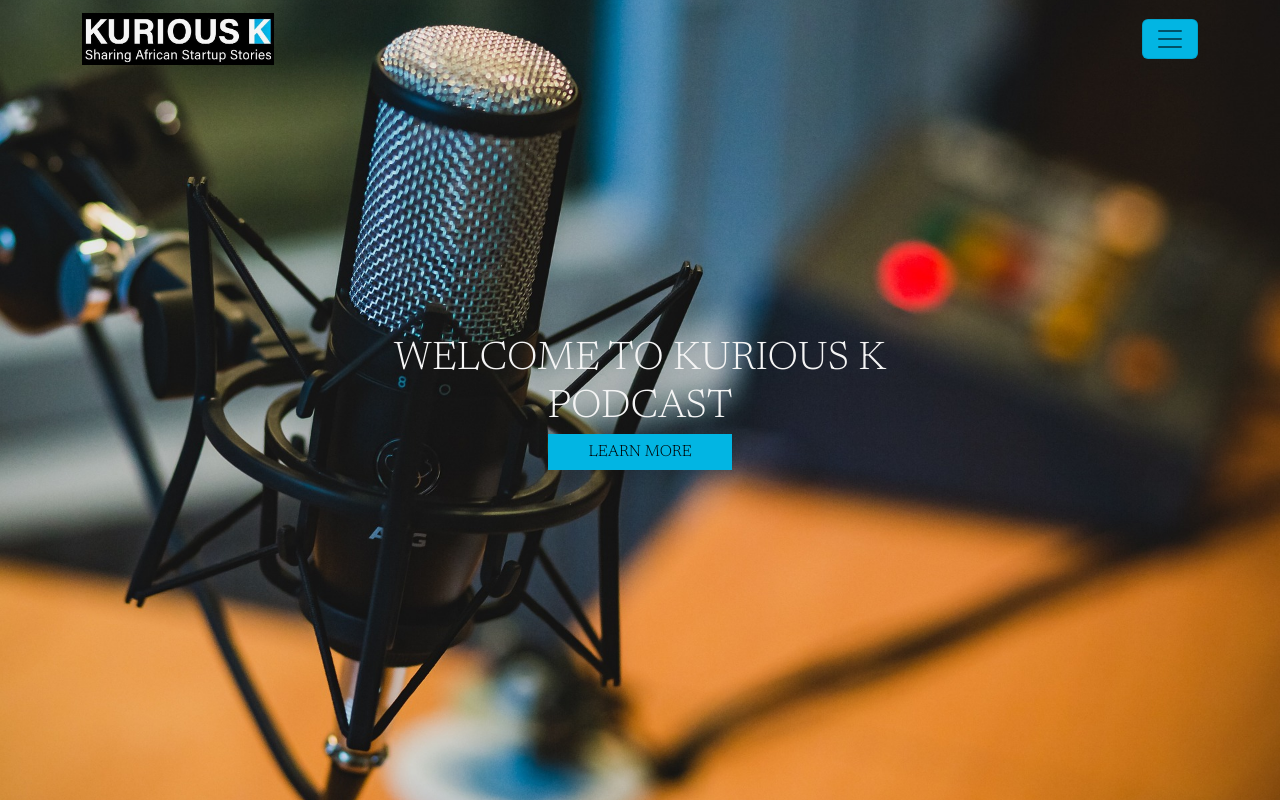
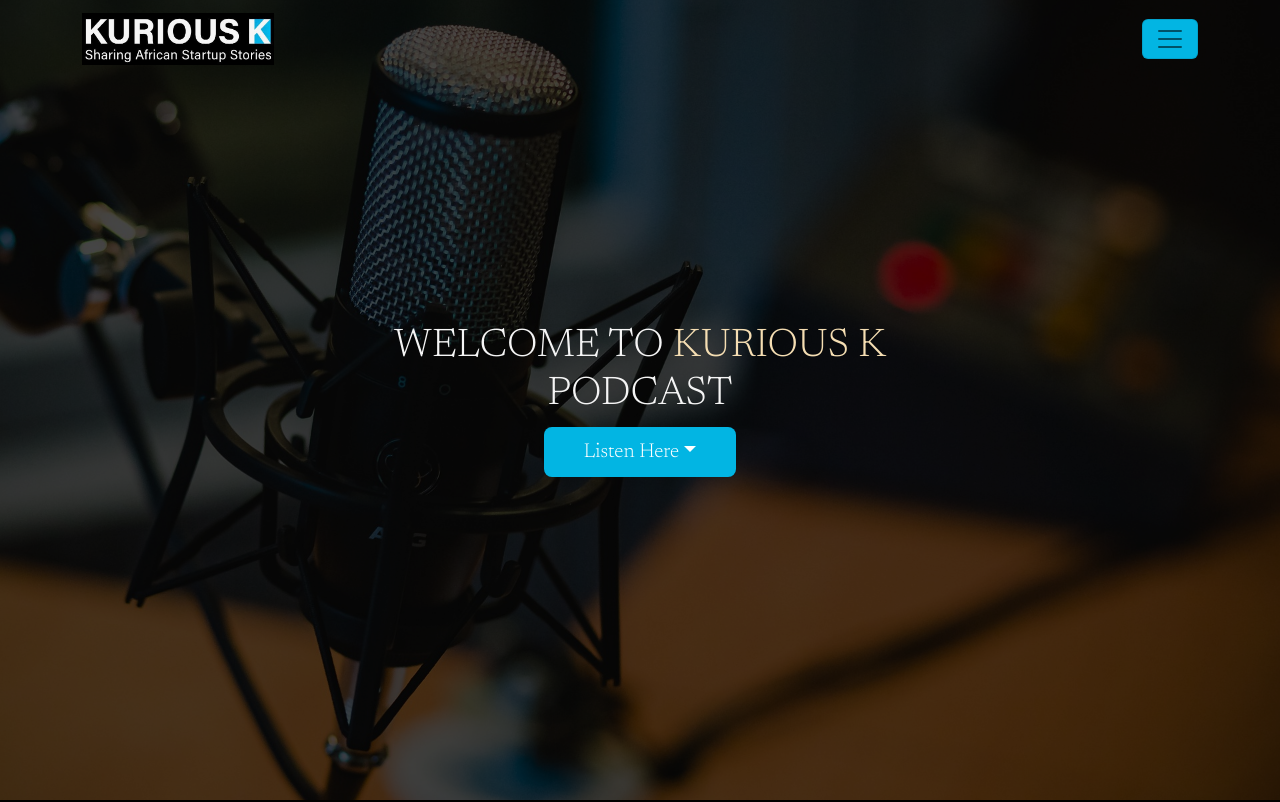
Before and after one commit to adiec7/kuriousk, a React (Create React App) app: page /Podcast in a window 1280 px wide. Shown: the top 802 px of the page. Built offline with nearby package versions, Linux system fonts and the light colour scheme.

Commit message:
fix podcast

```diff
--- a/src/component/events/events.js
+++ b/src/component/events/events.js
@@ -31,9 +31,9 @@
         <CardGroup>
           <Row xs={1} md={2} className="g-4">
             <Col>
-              <Card className="mb-5 card_text">
+              <Card className="mb-5 ">
                 <Card.Img variant="top " src={Startupimg} className="starimg" />
-                <Card.Body>
+                <Card.Body className="card_text">
                   <Card.Title>
                     <h2 className="pageSpan">
                       {" "}
@@ -58,9 +58,13 @@
               </Card>
             </Col>
             <Col>
-              <Card className="mb-5 card_text">
-                <Card.Img variant="top " src={Cooperateimg} className="starimg" />
-                <Card.Body>
+              <Card className="mb-5 ">
+                <Card.Img
+                  variant="top "
+                  src={Cooperateimg}
+                  className="starimg"
+                />
+                <Card.Body className="card_text">
                   <Card.Title>
                     <h2 className="pageSpan">
                       {" "}
--- a/src/component/podcast/Podcast.js
+++ b/src/component/podcast/Podcast.js
@@ -2,21 +2,48 @@
 import NavBar from "../navbar/navbar";
 import Podcastimg from "../img/podcast.jpg";
 import './podcast.css'
+import { Dropdown } from "react-bootstrap";
+import Footer from "../footer/footer";
 export const Podcast = () => {
   return (
     <>
+      <NavBar />
 
-        <NavBar />
+      <div className="podcast-hero">
+        <img src={Podcastimg} alt="landing img" className="img" />
+        <div className="hero-text">
+          <h1>
+            Welcome to <span className="pageSpan">kurious k </span>podcast
+          </h1>
+          <Dropdown>
+            <Dropdown.Toggle className="btn-lg" id="dropdown-basic">
+              Listen Here
+            </Dropdown.Toggle>
 
-      <div className="">
-        <img src={Podcastimg} alt="landing img" className="img"/>
-        <div className="hero-text">
-        <h1>Welcome to kurious k podcast</h1>
-        <a href="#more" className="btn-lg btn-success mt-5">
-          Learn more
-        </a>
+            <Dropdown.Menu>
+              <Dropdown.Item
+                href="https://open.spotify.com/show/42YnMzOWb923EkxZ8kU0RV?go=1&sp_cid=dfd0bd0e-3ac2-4f64-9668-7e410c5364a7&utm_source=embed_player_p&utm_medium=desktop&nd=1"
+                target="_blank"
+              >
+                Spotify
+              </Dropdown.Item>
+              <Dropdown.Item
+                href="https://podcasts.apple.com/ng/podcast/kurious-k/id1573065694"
+                target="_blank"
+              >
+                Apple Podcast
+              </Dropdown.Item>
+              <Dropdown.Item
+                href="https://podcasts.google.com/feed/aHR0cHM6Ly9hbmNob3IuZm0vcy82MDJiNzJlOC9wb2RjYXN0L3Jzcw=="
+                target="_blank"
+              >
+                Google Podcast
+              </Dropdown.Item>
+            </Dropdown.Menu>
+          </Dropdown>
         </div>
       </div>
+      <Footer/>
     </>
   );
 };
--- a/src/component/podcast/podcast.css
+++ b/src/component/podcast/podcast.css
@@ -1,3 +1,14 @@
+.podcast-hero:after{
+    content: "";
+        display: block;
+        position: absolute;
+        top: 0;
+        bottom: 0;
+        left: 0;
+        right: 0;
+        background: rgba(0, 0, 0, 0.7);
+}
+
 .img {
     height: 100vh;
     width: 100vw;
@@ -5,17 +16,6 @@
     background-repeat: no-repeat;
     background-size: cover;
     object-fit: cover;
-}
-
-.img:after {
-    content: "";
-    display: block;
-    position: absolute;
-    top: 0;
-    bottom: 0;
-    left: 0;
-    right: 0;
-    background: rgba(0, 0, 0, 0.7);
 }
 
 .hero-text {
@@ -26,4 +26,5 @@
     transform: translate(-50%, -50%);
     color: whitesmoke;
     text-transform: uppercase;
+    z-index: 1;
 }
```
